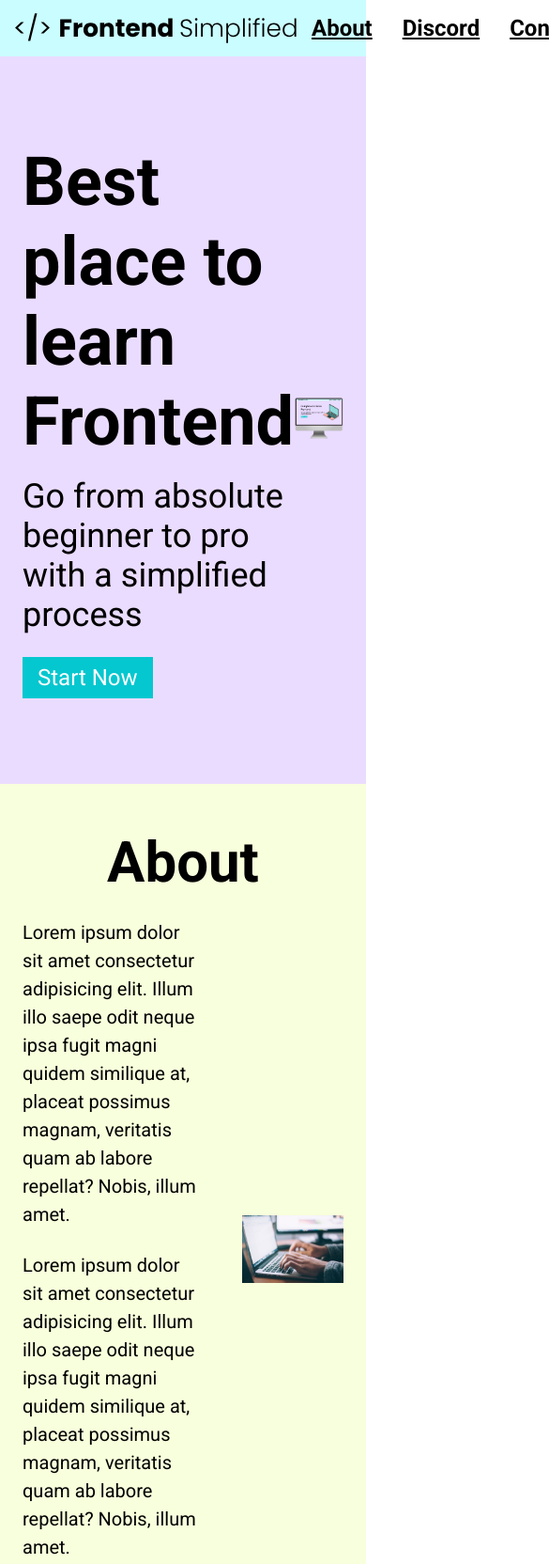
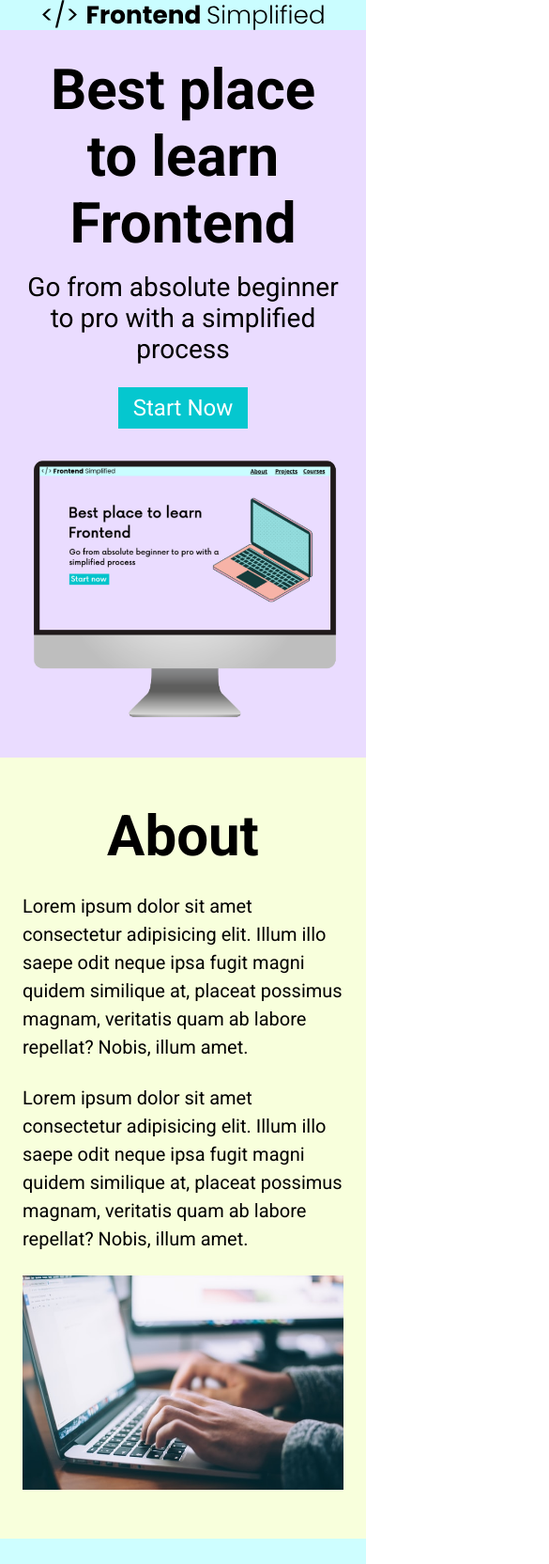
Before and after one commit to Herkamal/First-Mini-Project, a plain HTML site: page index.html in a window 390 px wide. Shown: the top 1664 px of the page at 94% size, 585 px wide, since content can reach past the window. Drawn offline with Linux system fonts and the light colour scheme.

Commit message:
responsive

```diff
--- a/index.html
+++ b/index.html
@@ -19,10 +19,10 @@
       </nav>
       <header>
         <div class="row">
-            <div>
+            <div class="home__description">
                 <h1>Best place to learn Frontend</h1>
                 <p class="subheader">Go from absolute beginner to pro with a simplified process</p>
-                <button>Start Now</button>
+                <button class="home__description--button">Start Now</button>
             </div>
             <figure>
                 <img src="./HTML Practise Assets/laptop.png" alt="" />
--- a/style.css
+++ b/style.css
@@ -129,6 +129,7 @@ form{
     display: flex;
     flex-direction: column;
     margin: 0 auto;
+    padding: 0 24px ;
 }
 input, textarea{
     margin-bottom: 24px;
@@ -157,3 +158,74 @@ footer{
 .footer__link{
     padding: 0 16px;
 }
+
+/* responsive */
+
+/* phones */
+
+
+@media (max-width: 728px){
+    .row{
+        flex-direction: column;
+    }
+
+    .home__description{
+        margin-bottom: 24px;
+        display: flex;
+        flex-direction: column;
+        align-items: center;
+    }
+
+    .home__description--button{
+        max-width: 240px;
+    }
+
+    h1{
+        text-align: center;
+        font-size: 60px;
+    }
+
+    .subheader{
+        text-align: center;
+        font-size: 28px;
+    }
+
+    ul{
+        display: none;
+    }
+
+    .logo{
+        margin: 0 auto;
+    }
+
+    .section__description{
+        flex-direction: column;
+    }
+
+    .section__description--wrapper{
+        width: 100%;
+    }
+    .about__img--wrapper{
+        width: 100%;
+    }
+
+    #discord .section__description{
+        flex-direction: column-reverse;
+    }
+
+    footer{
+        padding: 48px 24px;
+    }
+
+    .footer__logo{
+        max-width: 400px;
+    }
+
+    .footer__link{
+        padding: 0 4px;
+        font-size: 18px;
+    }
+    .footer__links{
+        margin-bottom: 24px;
+    }
+}
```
